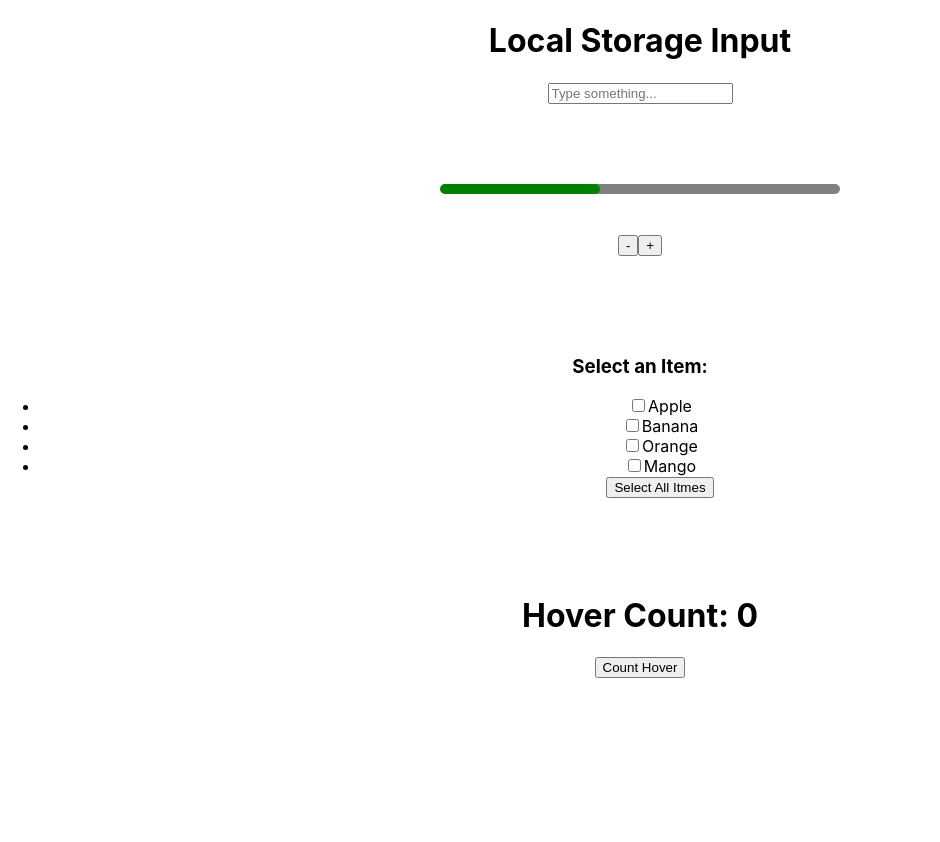
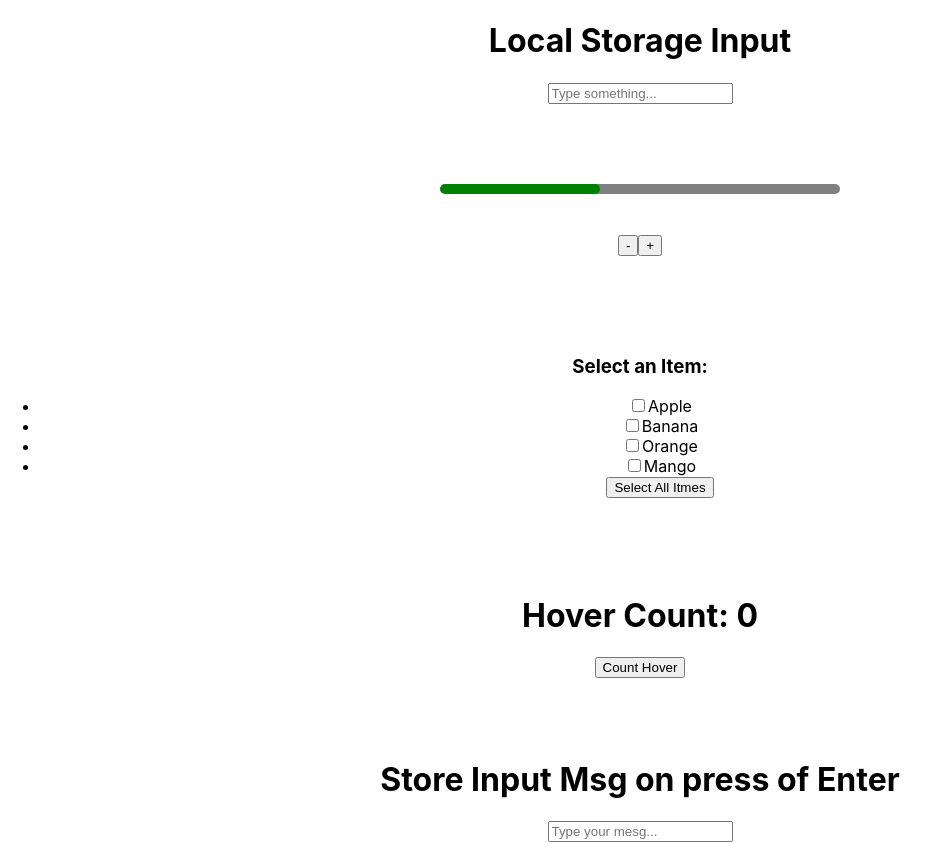
Before and after one commit to reetuTheCoder/ReactJs_Int, a React (Create React App) app in the folder solve-qst/: page / in a window 1280 px wide. Shown: the whole page, without its empty margins (0-940 px from the left). Before the commit the page ends 800 px from the top, so only its background shows below. Built offline with nearby package versions, Linux system fonts and the light colour scheme.

Commit message:
create a input and after press enter or shift button it should save in the msg

```diff
--- a/solve-qst/src/App.js
+++ b/solve-qst/src/App.js
@@ -4,6 +4,7 @@ import SaveLSInputData from "./Componnet/SaveLSInputData";
 import MainProgressBar from "./Componnet/ProgressBar";
 import SelectAllListItems from "./Componnet/SelectAllListItems";
 import HoverCount from "./Componnet/HoverCount";
+import InputMsgEnter from "./Componnet/InputMsgEnter";
 
 function App() {
   return (
@@ -15,6 +16,8 @@ function App() {
       <SelectAllListItems />
       <br /> <br /> <br />
       <HoverCount/>
+      <br /> <br /> <br />
+      <InputMsgEnter/>
     </div>
   );
 }
--- /dev/null
+++ b/solve-qst/src/Componnet/InputMsgEnter.js
@@ -0,0 +1,36 @@
+import React, { useState } from "react";
+
+const InputMsgEnter = () => {
+  const [inputVal, setInputVal] = useState("");
+  const [storeMsg, setStoreMsg] = useState([]);
+
+  const handleStoreMsg = () => {
+    if (inputVal.trim()) {
+      setStoreMsg((pre) => [...pre, inputVal]);
+      setInputVal("")
+    }
+  };
+
+  const handlePressKey = (e) => {
+    if (e.key === "Enter" || e.key === "Shift") {
+      handleStoreMsg();
+    }
+  };
+  return (
+    <div>
+      <h1>Store Input Msg on press of Enter</h1>
+      {storeMsg.map((msg, index) => (
+        <li key={index}>{msg}</li>
+      ))}
+      <input
+        type="text"
+        placeholder="Type your mesg..."
+        value={inputVal}
+        onChange={(e) => setInputVal(e.target.value)}
+        onKeyDown={handlePressKey}
+      />
+    </div>
+  );
+};
+
+export default InputMsgEnter;
```
